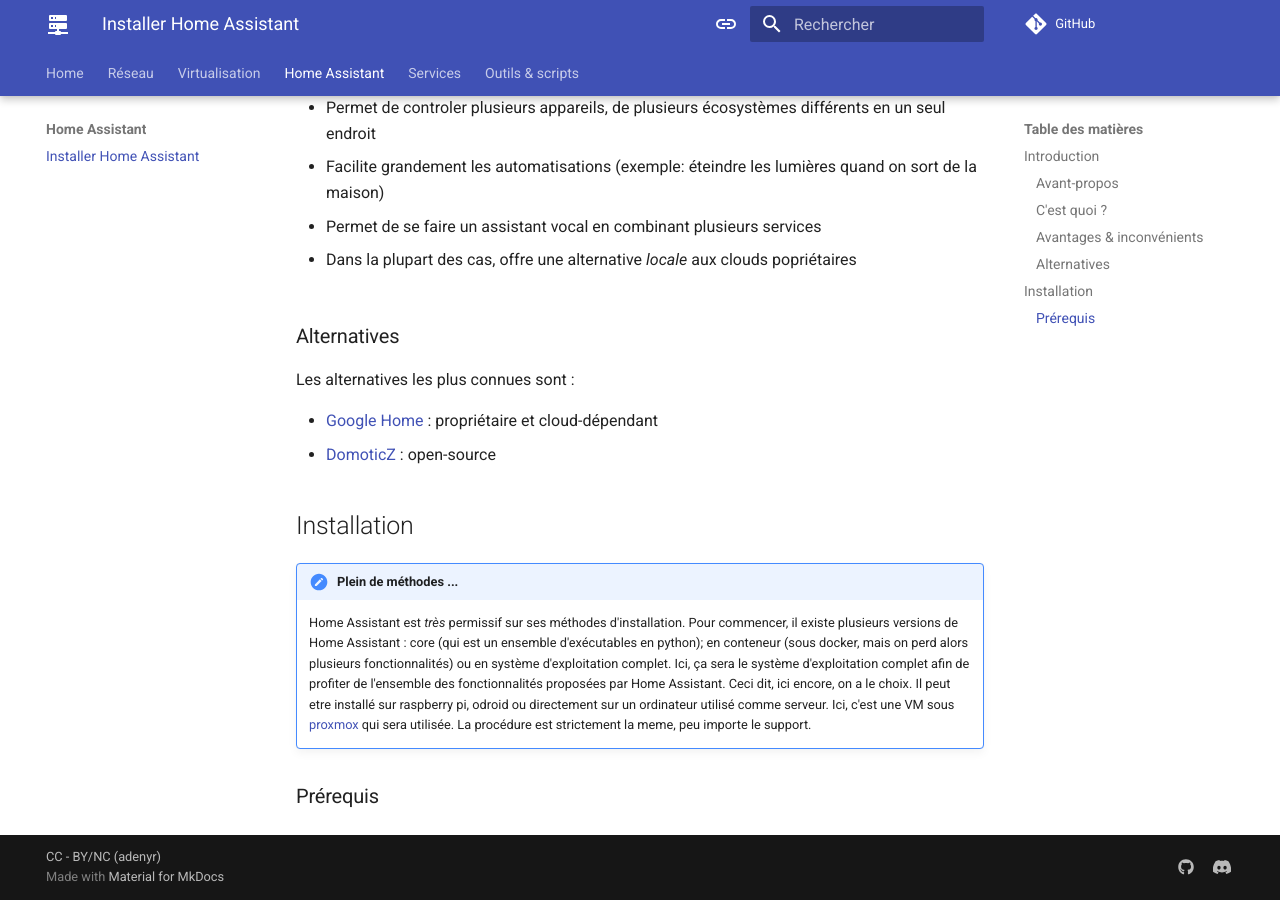
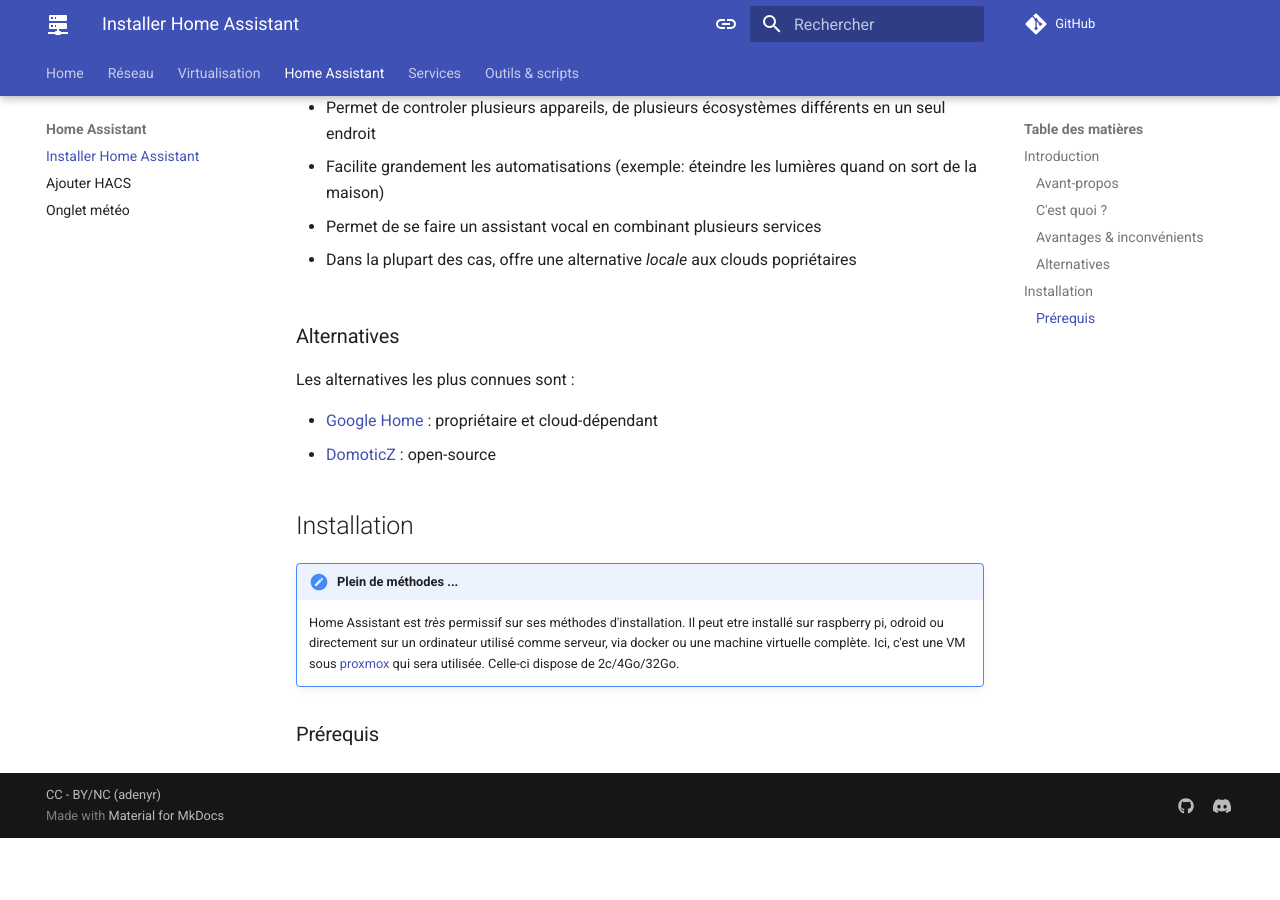
Before and after one commit to adenyrr/become.sh, an MkDocs documentation site: the page built from docs/hassio/install.md, in a window 1280 px wide and 900 px high, scrolled down 740 px. Built offline with MkDocs 1.6.1 and Material for MkDocs 9.7.7, drawn with Linux system fonts in a browser that asks for light colours; plug-ins that fetch from the network failed and are left out; comment, search, counter and statistics services are not loaded; after the commit the page ends 1578 px from its top, so only the background shows below that.

Commit message:
ajout de la météo

```diff
--- a/docs/hassio/install.md
+++ b/docs/hassio/install.md
@@ -38,8 +38,7 @@
 
 !!! note " Plein de méthodes ... "
 
-    Home Assistant est *très* permissif sur ses méthodes d'installation. Pour commencer, il existe plusieurs versions de Home Assistant : core (qui est un ensemble d'exécutables en python); en conteneur (sous docker, mais on perd alors plusieurs fonctionnalités) ou en système d'exploitation complet. Ici, ça sera le système d'exploitation complet afin de profiter de l'ensemble des fonctionnalités proposées par Home Assistant.
-    Ceci dit, ici encore, on a le choix. Il peut etre installé sur raspberry pi, odroid ou directement sur un ordinateur utilisé comme serveur. Ici, c'est une VM sous [proxmox](https://docs.become.sh/virtu/pve.md) qui sera utilisée. La procédure est strictement la meme, peu importe le support.
+    Home Assistant est *très* permissif sur ses méthodes d'installation. Il peut etre installé sur raspberry pi, odroid ou directement sur un ordinateur utilisé comme serveur, via docker ou une machine virtuelle complète. Ici, c'est une VM sous [proxmox](https://docs.become.sh/virtu/pve.md) qui sera utilisée. Celle-ci dispose de 2c/4Go/32Go.
 
 
 ### Prérequis
--- a/mkdocs.yml
+++ b/mkdocs.yml
@@ -12,6 +12,8 @@
     - Installer Proxmox PVE : virtu/pve.md
   - Home Assistant:
     - Installer Home Assistant: hassio/install.md
+    - Ajouter HACS: hassio/hacs.md
+    - Onglet météo: hassio/meteo.md
   - Services:
     - IA locale avec Ollama: services/ollama.md
     - Streaming avec Jellyfin : services/jellyfin.md
@@ -103,12 +105,14 @@
 
 markdown_extensions:
   - admonition
+  - attr_list
   - def_list
   - md_in_html
   - pymdownx.arithmatex
   - pymdownx.b64
   - pymdownx.betterem
   - pymdownx.blocks.admonition
+  - pymdownx.blocks.caption
   - pymdownx.blocks.definition
   - pymdownx.blocks.details
   - pymdownx.blocks.html
```
Also changed, not shown: docs/hassio/meteo.md (added, +12 -0 lines), docs/assets/hassio/header.png (added), docs/hassio/hacs.md (added).
